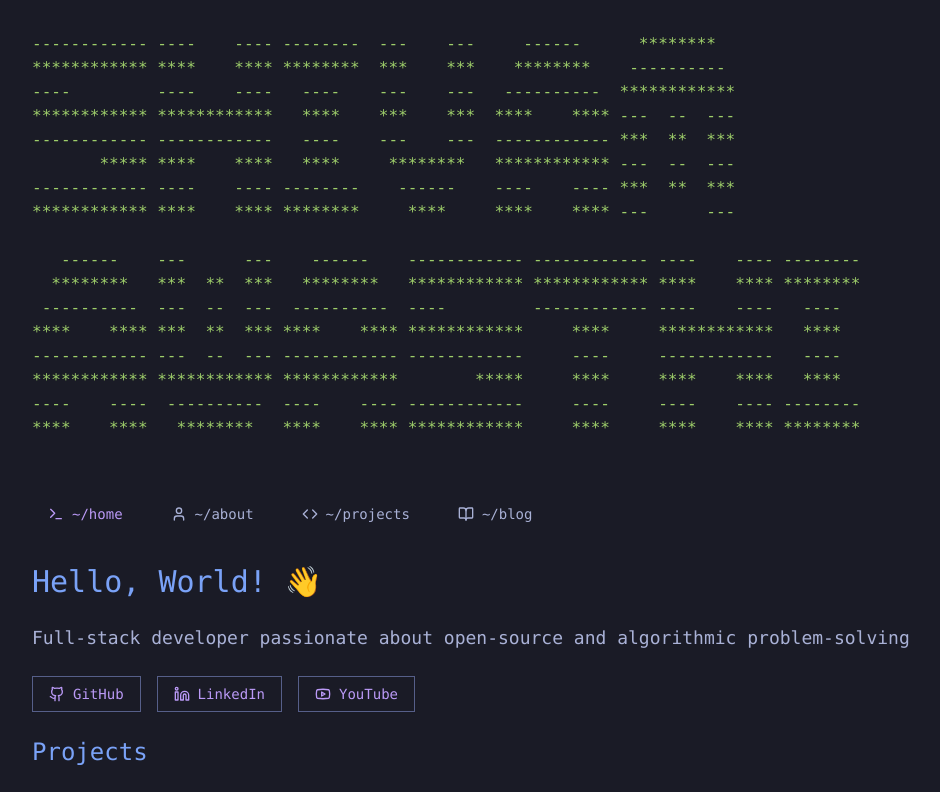
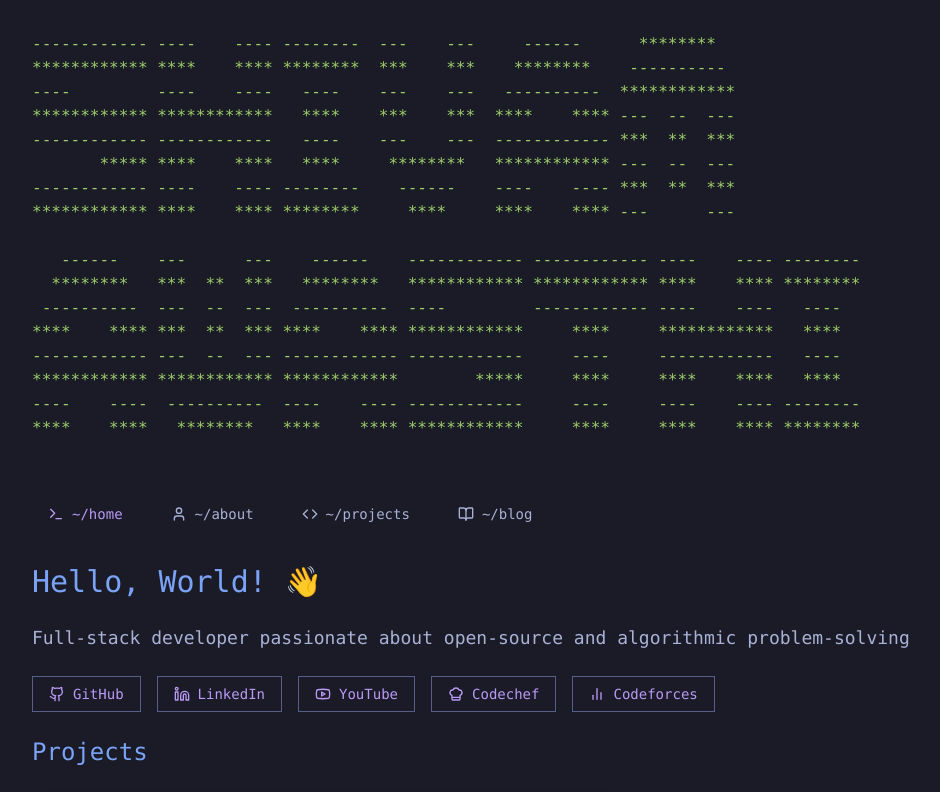
Before and after one commit to the-good-boy/portfolio, a Next.js app: page / in a window 1280 px wide. Shown: the top 792 px of the page, without its empty margins (0-940 px from the left). Built offline with nearby package versions, Linux system fonts and the light colour scheme.

Commit message:
Add codechef and codeforces

```diff
--- a/src/components/sections/Home.tsx
+++ b/src/components/sections/Home.tsx
@@ -1,4 +1,4 @@
-import { Github, Linkedin, Youtube } from "lucide-react"
+import { ChartNoAxesColumn, ChefHat, Code, Code2, Github, Linkedin, Youtube } from "lucide-react"
 import { Button } from "@/components/ui/button"
 import Link from "next/link"
 import Projects from "@/components/sections/Projects"
@@ -20,6 +20,16 @@ export default function Home() {
       title: "YouTube",
       href: "",
       icon: <Youtube className="w-4 h-4"/>
+    },
+    {
+      title: "Codechef",
+      href: "https://www.codechef.com/users/dj_billa",
+      icon: <ChefHat className="w-4 h-4"/>
+    },
+    {
+      title: "Codeforces",
+      href: "https://codeforces.com/profile/cosmere",
+      icon: <ChartNoAxesColumn className="w-4 h-4"/>
     }
   ]
 
```
